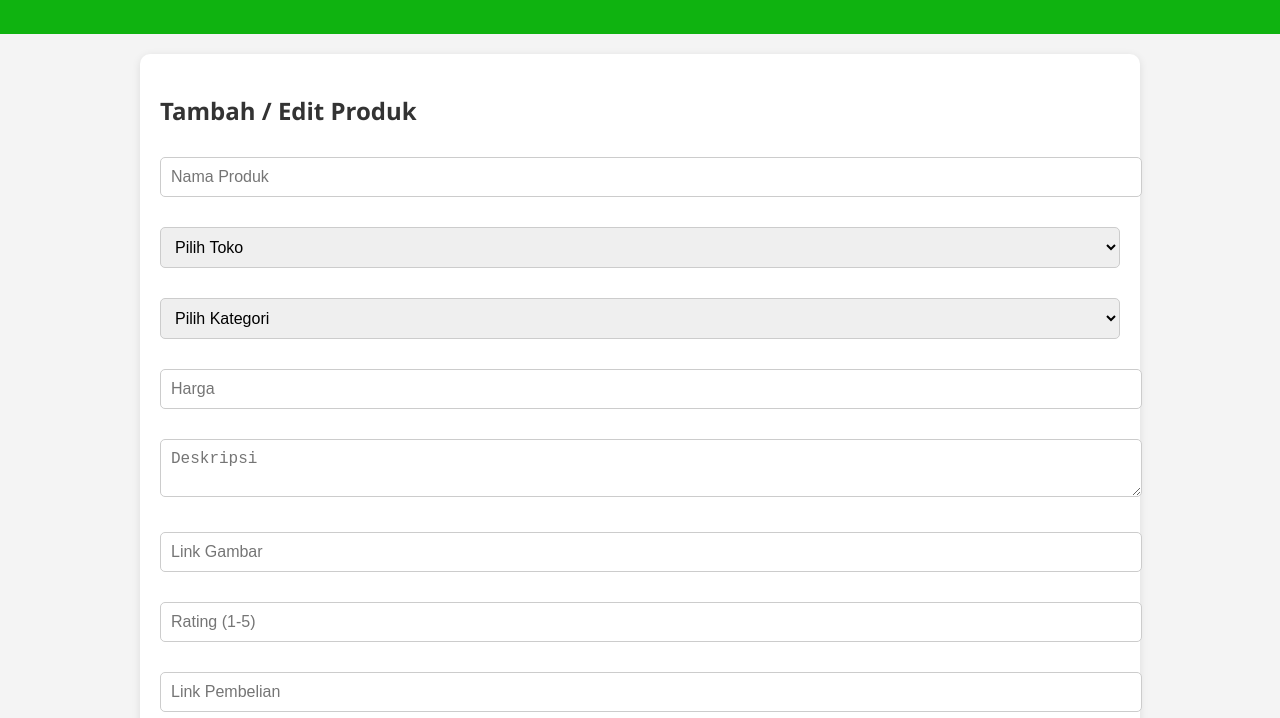
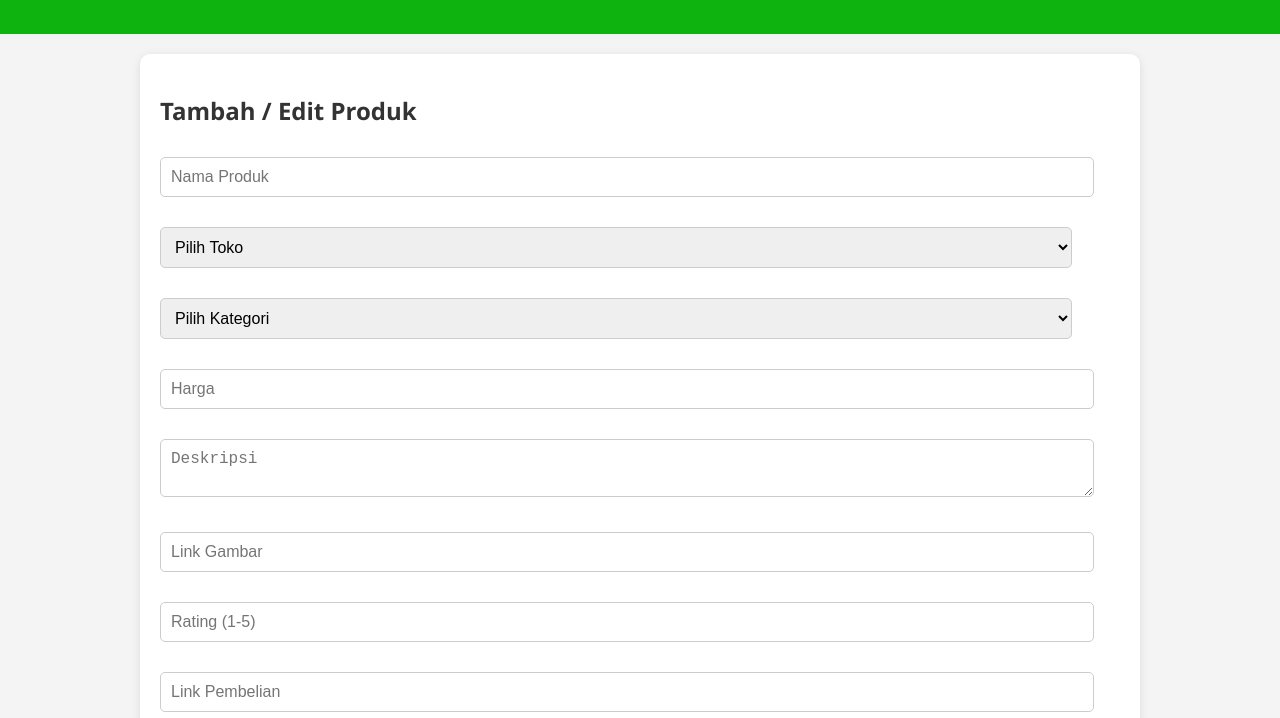
Before and after one commit to LinkinAja01/Admin, a plain HTML site: page index.html in a window 1280 px wide. Shown: the part 82-800 px from the top of the page. Drawn offline with Linux system fonts and the light colour scheme; no server answers.

Commit message:
Update index.html

```diff
--- a/index.html
+++ b/index.html
@@ -9,7 +9,7 @@
     header { background-color: #0fb310; color: white; padding: 15px; text-align: center; position: sticky; top: 0; z-index: 1000; }
     .container { padding: 20px; max-width: 1000px; margin: auto; }
     form { background: white; padding: 20px; border-radius: 10px; margin-bottom: 30px; box-shadow: 0 2px 8px rgba(0,0,0,0.1); }
-    form input, form select, form textarea { width: 100%; padding: 10px; margin-top: 10px; margin-bottom: 20px; border-radius: 5px; border: 1px solid #ccc; font-size: 1rem; }
+    form input, form select, form textarea { width: 95%; padding: 10px; margin-top: 10px; margin-bottom: 20px; border-radius: 5px; border: 1px solid #ccc; font-size: 1rem; }
     form button { background-color: #0fb310; color: white; border: none; padding: 10px 20px; border-radius: 5px; cursor: pointer; font-size: 1rem; }
     table { width: 100%; border-collapse: collapse; background: white; box-shadow: 0 2px 8px rgba(0,0,0,0.1); margin-top: 20px; font-size: 0.95rem; }
     th, td { padding: 12px; border-bottom: 1px solid #ddd; text-align: left; }
```
